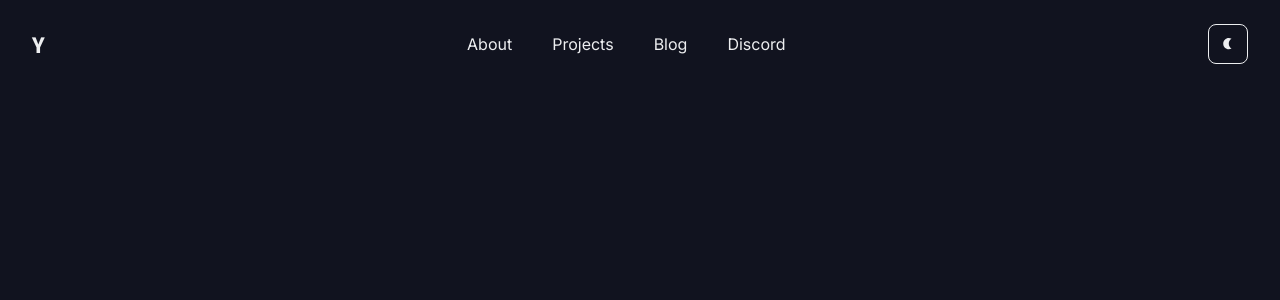
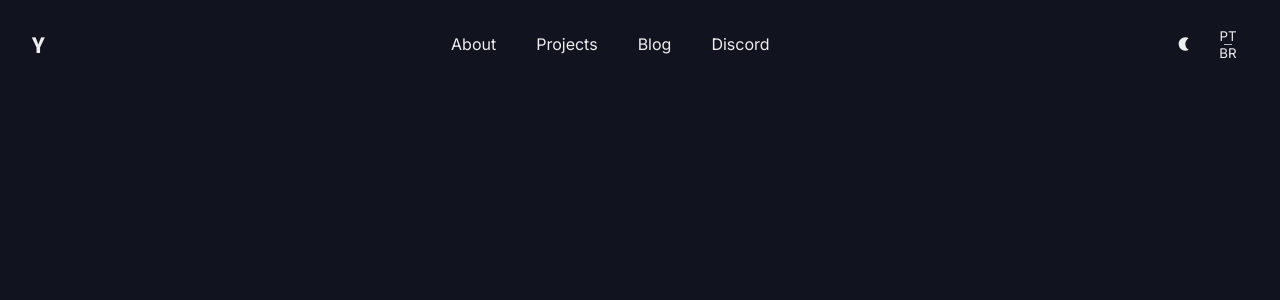
Before and after one commit to yurimutti/yurimutti.com, a Next.js app: page / in a window 1280 px wide. Shown: the top 300 px of the page. Built offline with nearby package versions, Linux system fonts and the light colour scheme.

Commit message:
feat: create toggle lang component

```diff
--- a/src/components/layouts/navbar/index.tsx
+++ b/src/components/layouts/navbar/index.tsx
@@ -1,8 +1,8 @@
 // import { motion, AnimateSharedLayout } from 'framer-motion'
-
 import Link from 'next/link';
 
 import { Logo } from '@/components/logo';
+import { ToggleLang } from '@/components/toggle-lang';
 import { ToggleTheme } from '@/components/toggle-theme';
 
 import {
@@ -13,6 +13,7 @@ import {
   ListItem,
   ButtonLogo,
   Anchor,
+  ToggleArea,
 } from './styles';
 
 const pages = ['About', 'Projects', 'Blog', 'Discord'];
@@ -37,7 +38,10 @@ export function Navbar() {
             ))}
           </List>
         </Nav>
-        <ToggleTheme />
+        <ToggleArea>
+          <ToggleTheme />
+          <ToggleLang />
+        </ToggleArea>
       </Header>
     </Container>
   );
--- a/src/components/layouts/navbar/styles.ts
+++ b/src/components/layouts/navbar/styles.ts
@@ -6,6 +6,10 @@ export const Header = styled('header', {
   display: 'flex',
   justifyContent: 'space-between',
   alignItems: 'center',
+
+  '@md': {
+    padding: '$2 0',
+  },
 });
 
 export const Container = styled('div', {
@@ -21,8 +25,17 @@ export const List = styled('ul', {
   display: 'flex',
   listStyle: 'none',
   gap: '$6',
+
+  '@md': {
+    gap: '$2',
+  },
 });
 
 export const ListItem = styled('li', {});
 
 export const Anchor = styled('a', {});
+
+export const ToggleArea = styled('div', {
+  display: 'flex',
+  gap: '$3',
+});
--- /dev/null
+++ b/src/components/toggle-lang/index.tsx
@@ -0,0 +1,10 @@
+import { Lang } from './styles';
+
+export function ToggleLang() {
+  return (
+    <Lang>
+      <span>PT</span>
+      <span>BR</span>
+    </Lang>
+  );
+}
--- /dev/null
+++ b/src/components/toggle-lang/styles.ts
@@ -0,0 +1,25 @@
+import { styled } from '@/styles';
+
+export const Lang = styled('button', {
+  color: '$slate12',
+  width: '$6',
+  height: '$6',
+  display: 'flex',
+  border: 'none',
+  alignItems: 'center',
+  flexDirection: 'column',
+  justifyContent: 'center',
+  cursor: 'pointer',
+  backgroundColor: 'transparent',
+
+  ':first-child': {
+    '&:after': {
+      content: '',
+      width: '$2',
+      display: 'block',
+      height: '0.0625rem',
+      backgroundColor: '$slate11',
+      margin: '0 auto',
+    },
+  },
+});
--- a/src/components/toggle-theme/styles.ts
+++ b/src/components/toggle-theme/styles.ts
@@ -1,16 +1,16 @@
 import { styled } from '@/styles';
 
 export const Theme = styled('button', {
-  width: '$6',
-  height: '$6',
-  borderRadius: '$borderRadius',
-  border: '1px solid $slate12',
+  border: 'none',
   display: 'flex',
   alignItems: 'center',
   justifyContent: 'center',
   cursor: 'pointer',
   backgroundColor: 'transparent',
+
   svg: {
     color: '$slate12',
+    width: '$3',
+    height: '$3',
   },
 });
--- a/src/styles/index.ts
+++ b/src/styles/index.ts
@@ -43,12 +43,12 @@ export const {
       11: '80px',
     },
     media: {
-      bp1: '(max-width: 576px)',
-      bp2: '(max-width: 768px)',
-      bp3: '(max-width: 992px)',
-      bp4: '(max-width: 1024px)',
-      bp5: '(max-width: 1200px)',
-      bp6: '(min-width: 1400px)',
+      xs: '(max-width: 576px)',
+      sm: '(max-width: 768px)',
+      md: '(max-width: 992px)',
+      lg: '(max-width: 1024px)',
+      xl: '(max-width: 1200px)',
+      xxl: '(min-width: 1400px)',
     },
     fonts: {
       body: 'Inter, sans-serif',
@@ -76,7 +76,12 @@ export const lightTheme = createTheme({
 });
 
 const globalStyles = globalCss({
-  '*': { margin: 0, padding: 0, fontFamily: '$body' },
+  '*': {
+    margin: 0,
+    padding: 0,
+    fontFamily: '$body',
+    boxSizing: 'border-box',
+  },
   'body, html': {
     background: '$indigo1',
     a: {
```
